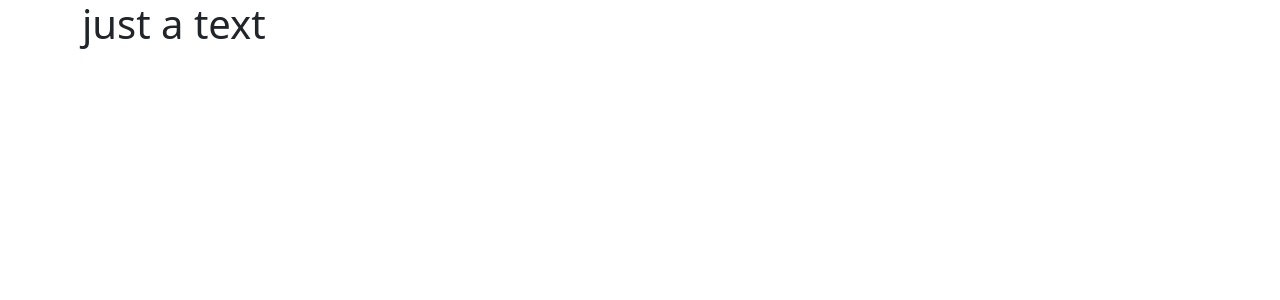
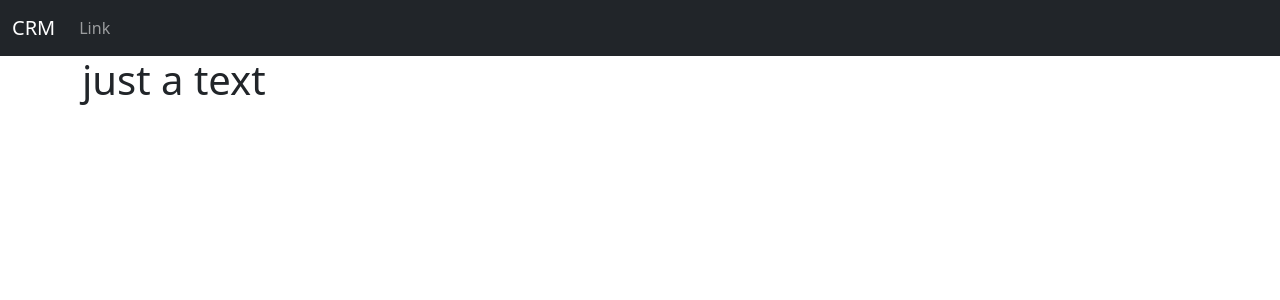
Before and after one commit to mamonovstepan/django-pet-project, a Django app: page / in a window 1280 px wide. Shown: the top 300 px of the page. Run offline with Django 4.2, Linux system fonts and the light colour scheme.

Commit message:
добавил навигационную панель

```diff
--- a/crm/templates/base.html
+++ b/crm/templates/base.html
@@ -11,6 +11,7 @@
     <title>{{ title }}</title>
   </head>
   <body>
+    {% include "navbar.html" %}
     <div class="container">
         {% block content %}{% endblock content %}
     </div>
--- /dev/null
+++ b/crm/templates/navbar.html
@@ -0,0 +1,15 @@
+<nav class="navbar navbar-expand-lg navbar-dark bg-dark">
+    <div class="container-fluid">
+      <a class="navbar-brand" href="{% url "home" %}">CRM</a>
+      <button class="navbar-toggler" type="button" data-bs-toggle="collapse" data-bs-target="#navbarSupportedContent" aria-controls="navbarSupportedContent" aria-expanded="false" aria-label="Toggle navigation">
+        <span class="navbar-toggler-icon"></span>
+      </button>
+      <div class="collapse navbar-collapse" id="navbarSupportedContent">
+        <ul class="navbar-nav me-auto mb-2 mb-lg-0">
+          <li class="nav-item">
+            <a class="nav-link" href="#">Link</a>
+          </li>
+        </ul>
+      </div>
+    </div>
+  </nav>
```
